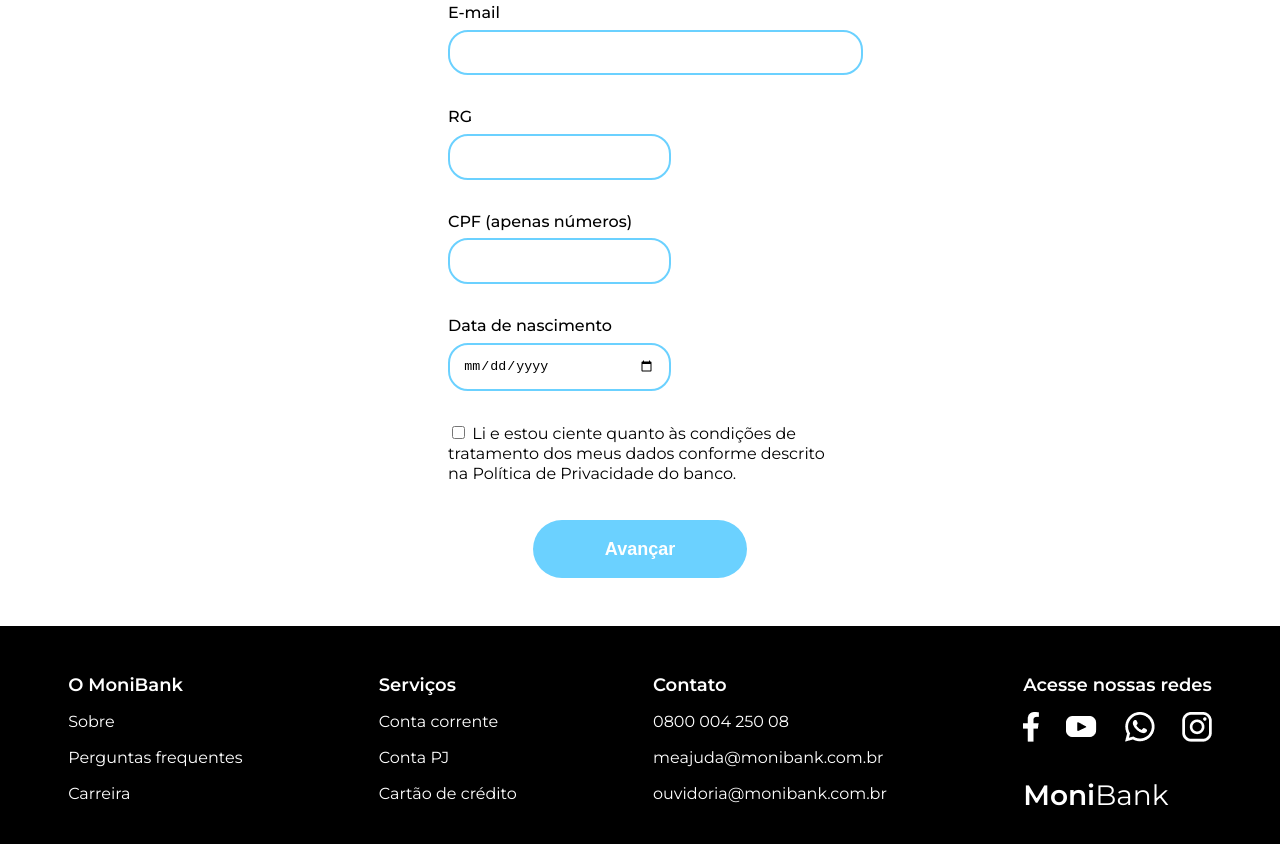
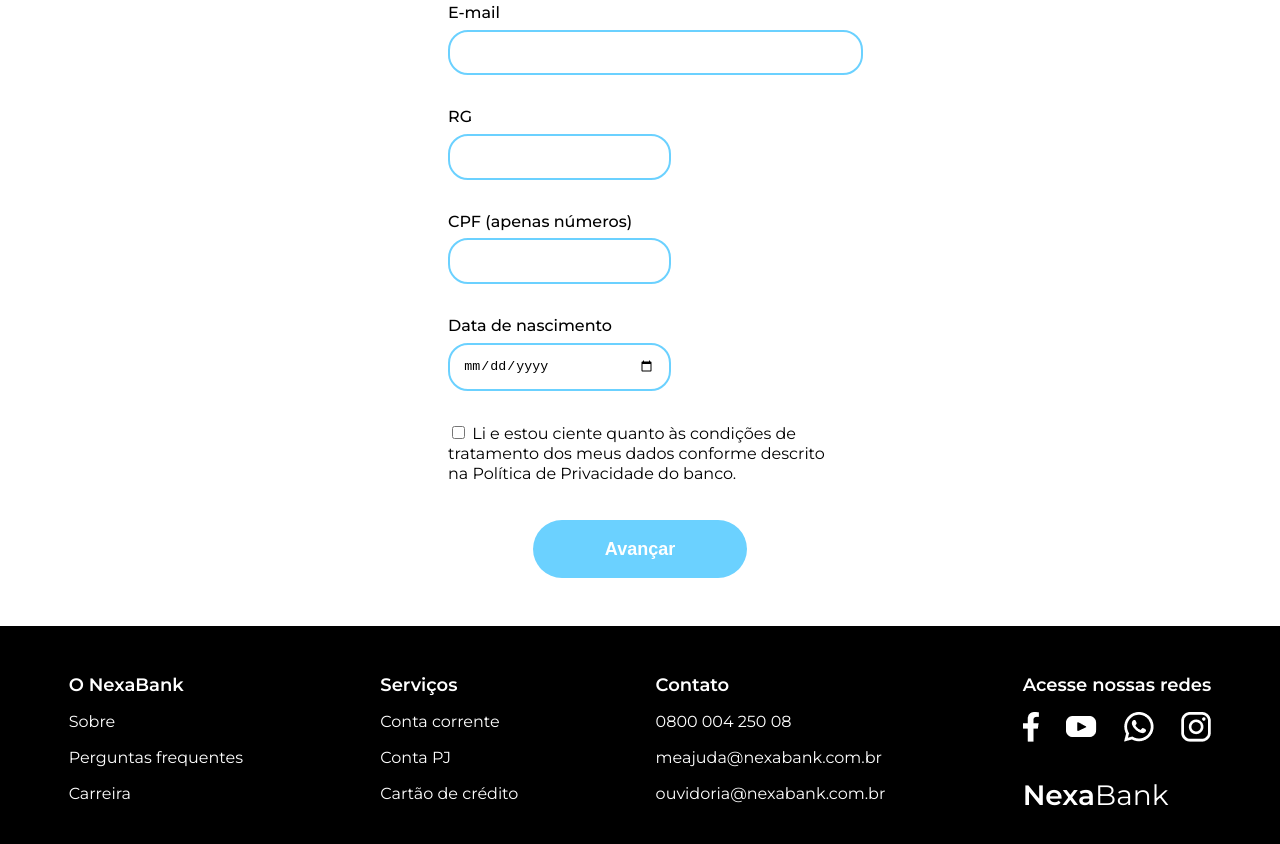
Before and after one commit to janamirelly/Projeto-Nexabank, a plain HTML site: page pages/abrir-conta-form.html in a window 1280 px wide. Shown: the part 704-1548 px from the top of the page. Drawn offline with nearby package versions, Linux system fonts and the light colour scheme.

Commit message:
Update abrir-conta-form.html

```diff
--- a/pages/abrir-conta-form.html
+++ b/pages/abrir-conta-form.html
@@ -21,7 +21,7 @@
 <body>
     <header class="cabecalho">
         <a href='../index.html' class="cabecalho__logo-link">
-            <h1 class="cabecalho__logo-inicio">Moni<span class="cabecalho__logo-final">Bank</span></h1>
+            <h1 class="cabecalho__logo-inicio">Nexa<span class="cabecalho__logo-final">Bank</span></h1>
         </a>
         <ul class="cabecalho-lista">
             <li class="cabecalho-lista__item">
@@ -43,7 +43,7 @@
     </header>
 
     <section class="banner">
-        <h3 class="banner__titulo">Moniconta é o primeiro passo para a liberdade financeira!</h3>
+        <h3 class="banner__titulo">Nexaconta é o primeiro passo para a liberdade financeira!</h3>
     </section>
 
     <main class="container">
@@ -108,7 +108,7 @@
 
     <footer class="rodape">
         <section class="rodape__empresa">
-            <h2 class="rodape__titulo">O MoniBank</h2>
+            <h2 class="rodape__titulo">O NexaBank</h2>
             <ul class="rodape__lista">
                 <li>
                     <a href="#" class="rodape__link">Sobre</a>
@@ -142,10 +142,10 @@
                     <a href="#" class="rodape__link">0800 004 250 08</a>
                 </li>
                 <li>
-                    <a href="#" class="rodape__link">meajuda@monibank.com.br</a>
+                    <a href="#" class="rodape__link">meajuda@nexabank.com.br</a>
                 </li>
                 <li>
-                    <a href="#" class="rodape__link">ouvidoria@monibank.com.br</a>
+                    <a href="#" class="rodape__link">ouvidoria@nexabank.com.br</a>
                 </li>
             </ul>
         </section>
@@ -157,7 +157,7 @@
                 <li><img src="../img/Whatsapp.png" alt="ícone do whatsapp"></li>
                 <li><img src="../img/Instagram.png" alt="ícone do instagram"></li>
             </ul>
-            <h2 class="rodape__logo"><span class="rodape__logo--negrito">Moni</span>Bank</h2>
+            <h2 class="rodape__logo"><span class="rodape__logo--negrito">Nexa</span>Bank</h2>
         </section>
     </footer>
     <script src="../js/script.js" type="module"></script>
```
